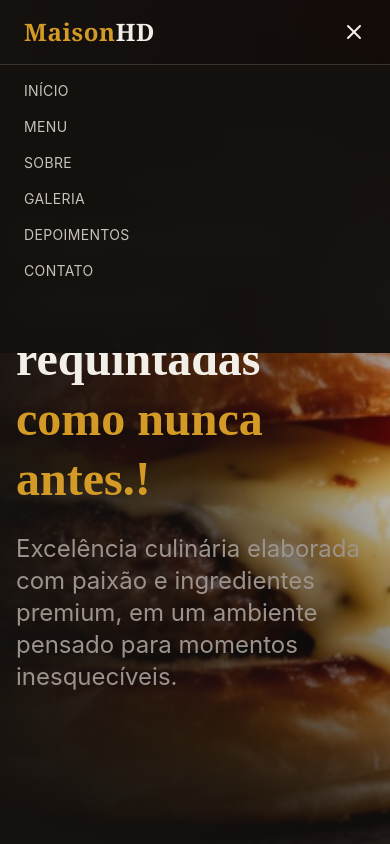
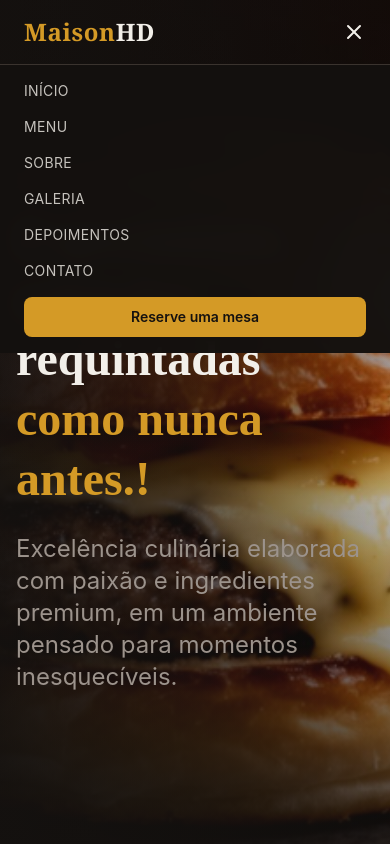
Before and after one commit to Soareslili/Maisonhb--Gastromic, a React (Vite) app: page / in a window 390 px wide. Both pictures are taken after a click on the button 354 px from the left and 32 px from the top of the page. Shown: the top 844 px of the page. Built offline with nearby package versions, Linux system fonts and the light colour scheme; a web font is replaced by a local one.

Commit message:
Atualizando link do botao do menu

```diff
--- a/src/components/Layout/Header.tsx
+++ b/src/components/Layout/Header.tsx
@@ -1,5 +1,5 @@
 import { useState, useEffect } from "react";
-import { Menu, X} from "lucide-react";
+import { Menu, X } from "lucide-react";
 import { Link, } from "react-router-dom";
 
 const navLinks = [
@@ -23,9 +23,8 @@ const Header = () => {
 
   return (
     <header
-      className={`fixed top-0 left-0 right-0 z-50 transition-all duration-500 ${
-        scrolled ? "bg-background/95 backdrop-blur-md shadow-gold" : "bg-transparent"
-      }`}
+      className={`fixed top-0 left-0 right-0 z-50 transition-all duration-500 ${scrolled ? "bg-background/95 backdrop-blur-md shadow-gold" : "bg-transparent"
+        }`}
     >
       <div className="container mx-auto flex items-center justify-between px-6 py-4">
         <Link to="/" className="font-serif text-2xl font-bold text-primary tracking-wide">
@@ -50,7 +49,7 @@ const Header = () => {
             to="/reserve"
             className="bg-primary hover:bg-gradient-gold-hover text-primary-foreground px-6 py-2.5 rounded-lg text-sm font-semibold tracking-wide transition-all duration-300 shadow-gold hover:shadow-gold-lg hover:bg-popover hover:text-white hover:border border-white hover:transition transform hover:scale-105"
           >
-           Reserve uma mesa
+            Reserve uma mesa
           </Link>
         </div>
 
@@ -75,13 +74,13 @@ const Header = () => {
                 {link.label}
               </a>
             ))}
-            <a
-              href="/reserve"
+            <Link
+              to="/reserve"
               onClick={() => setMobileOpen(false)}
-              className="bg-gradient-gold text-primary-foreground px-6 py-2.5 rounded-lg text-sm font-semibold text-center shadow-gold"
+              className="bg-primary text-primary-foreground px-6 py-2.5 rounded-lg text-sm font-semibold text-center shadow-gold"
             >
-              Reserve a Table
-            </a>
+              Reserve uma mesa
+            </Link>
           </div>
         </div>
       )}
```
